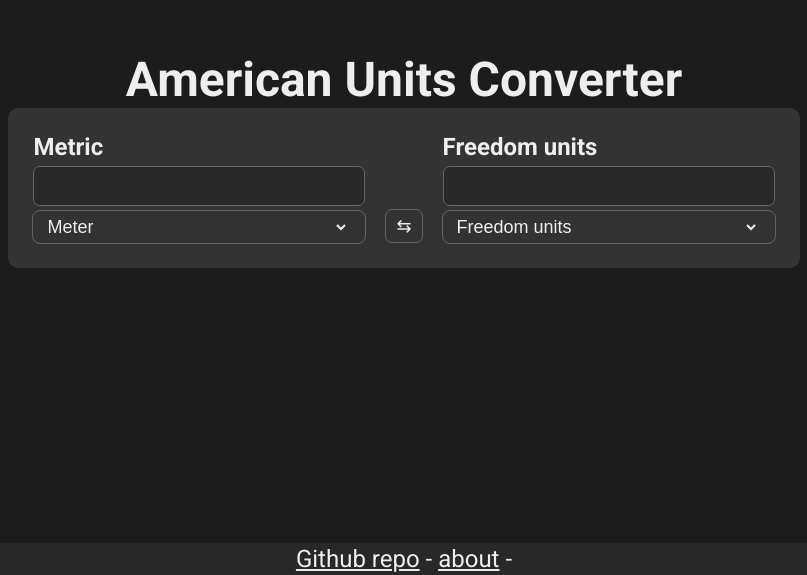
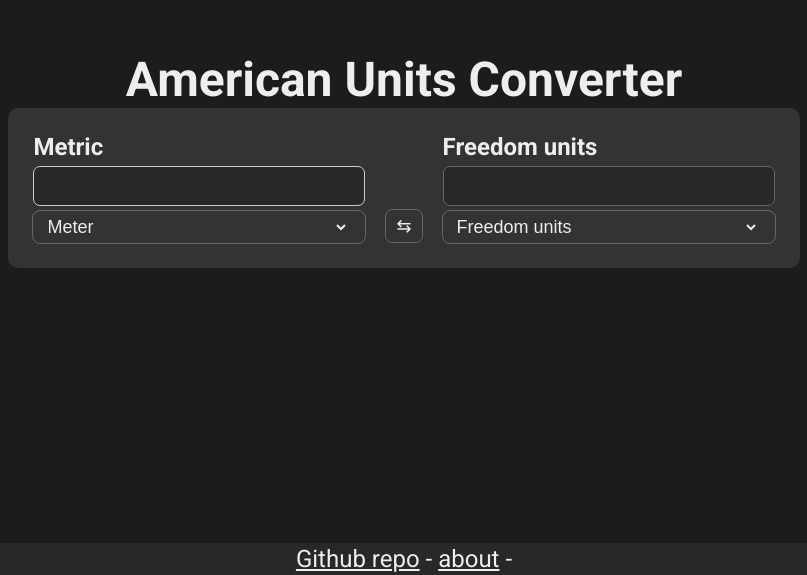
Before and after one commit to jarvis09-yann/american-units-converter, a plain HTML site: page index.html in a window 1280 px wide. Shown: the part 225-800 px from the top of the page, without its empty margins (236-1043 px from the left). Drawn offline with Linux system fonts and the light colour scheme.

Commit message:
made metric input autofocus on page load

```diff
--- a/index.html
+++ b/index.html
@@ -29,7 +29,7 @@
         <div class="inputs-container">
           <div class="input">
             <p>Metric</p>
-            <input type="number" min="0" id="metric-input" />
+            <input type="number" min="0" id="metric-input" autofocus />
             <select name="units" id="metric-units-select">
               <option value="break" class="unit-break" disabled="disabled">
                 ------ Lenghts ------
```
